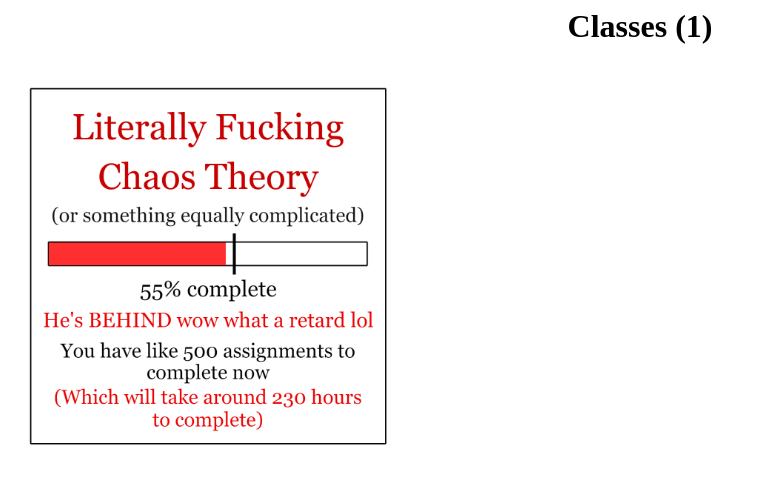
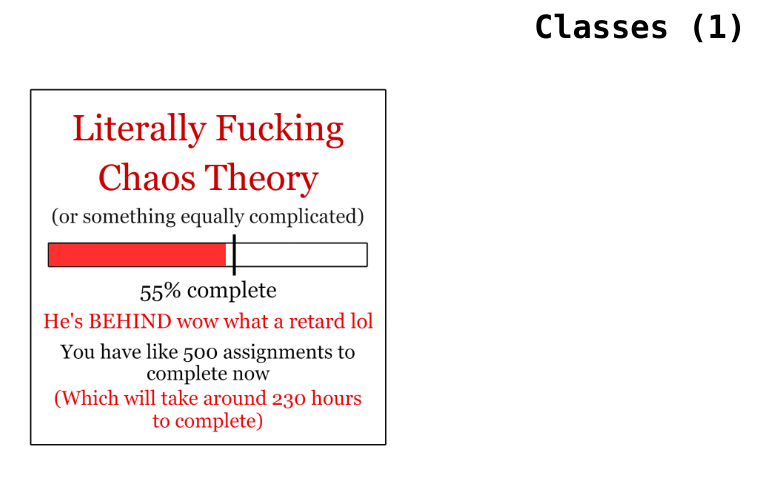
Before and after one commit to ijustwannagrill/schoolofpusislaying, a plain HTML site: page student/dashboard.html in a window 1280 px wide. Shown: the whole page, without its empty margins (0-774 px from the left). Drawn offline with Linux system fonts and the light colour scheme.

Commit message:
Update dashboard.html

```diff
--- a/student/dashboard.html
+++ b/student/dashboard.html
@@ -10,7 +10,7 @@
 }
 </style>
 <body>
-<h1>Classes (1)</h1>
+<h1 class="lucida">Classes (1)</h1>
 <a href="http://www.google.com" target="_blank">
   <img src="https://ijustwannagrill.github.io/schoolofpusislaying/images/chaostheoryblock.png" alt="Click to resume assignmentd" width="400" height="400" />
  </a>
```
